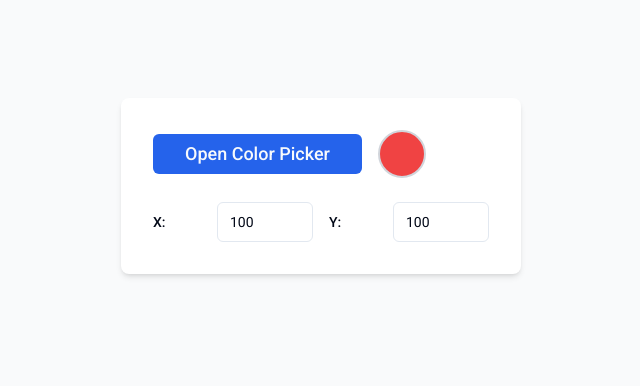
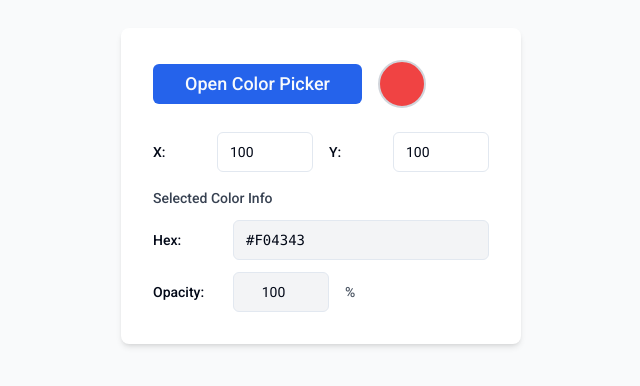
Before and after one commit to dusanwork1999/palette-pixel-painter, a React (Vite) app: page / in a window 1280 px wide. Shown: the part 214-600 px from the top of the page, without its empty margins (319-959 px from the left). Built offline with nearby package versions, Linux system fonts and the light colour scheme.

Commit message:
Fix: Restore ColorPicker size and add output
- Restore the original size of the ColorPicker.
- Clean up any unnecessary code while preserving functionality.
- Add edit boxes to the main view to display the selected color and opacity values after color selection.

```diff
--- a/src/components/ColorPicker.tsx
+++ b/src/components/ColorPicker.tsx
@@ -72,6 +72,29 @@ export const ColorPicker = () => {
                 min="0"
               />
             </div>
+
+            <div className="space-y-3">
+              <h3 className="text-sm font-medium text-gray-700">Selected Color Info</h3>
+              <div className="flex items-center gap-4">
+                <label className="w-16 text-sm font-medium">Hex:</label>
+                <Input
+                  type="text"
+                  value={selectedColor.hex}
+                  readOnly
+                  className="flex-1 bg-gray-100 font-mono text-sm"
+                />
+              </div>
+              <div className="flex items-center gap-4">
+                <label className="w-16 text-sm font-medium">Opacity:</label>
+                <Input
+                  type="number"
+                  value={selectedColor.opacity}
+                  readOnly
+                  className="w-24 bg-gray-100 text-center"
+                />
+                <span className="text-sm font-medium text-gray-600">%</span>
+              </div>
+            </div>
           </div>
         </div>
       </div>
--- a/src/components/ColorPickerModal.tsx
+++ b/src/components/ColorPickerModal.tsx
@@ -27,8 +27,6 @@ export const ColorPickerModal: React.FC<ColorPickerModalProps> = ({ onClose, onS
     opacity,
     setOpacity
   } = useColorState();
-
-  const opacityIntervalRef = useRef<NodeJS.Timeout | null>(null);
 
   const handleSaturationBrightnessChange = useCallback((saturation: number, brightness: number) => {
     setHsb(prev => ({ ...prev, s: saturation, b: brightness }));
@@ -64,7 +62,6 @@ export const ColorPickerModal: React.FC<ColorPickerModalProps> = ({ onClose, onS
 
   // Calculate color with opacity for preview
   const colorWithOpacity = useMemo(() => {
-    // Convert hex to rgba with opacity
     if (hex.startsWith('#') && hex.length === 7) {
       const r = parseInt(hex.slice(1, 3), 16);
       const g = parseInt(hex.slice(3, 5), 16);
@@ -77,7 +74,7 @@ export const ColorPickerModal: React.FC<ColorPickerModalProps> = ({ onClose, onS
   return (
     <div className="fixed inset-0 bg-black bg-opacity-50 flex items-start justify-start p-4 z-50">
       <div
-        className="bg-white rounded-2xl shadow-2xl p-6 w-[230px] h-[400px] font-roboto overflow-auto"
+        className="bg-white rounded-2xl shadow-2xl p-6 w-80 font-roboto overflow-auto"
         style={{
           marginLeft: `${position.x}px`,
           marginTop: `${position.y}px`,
```
